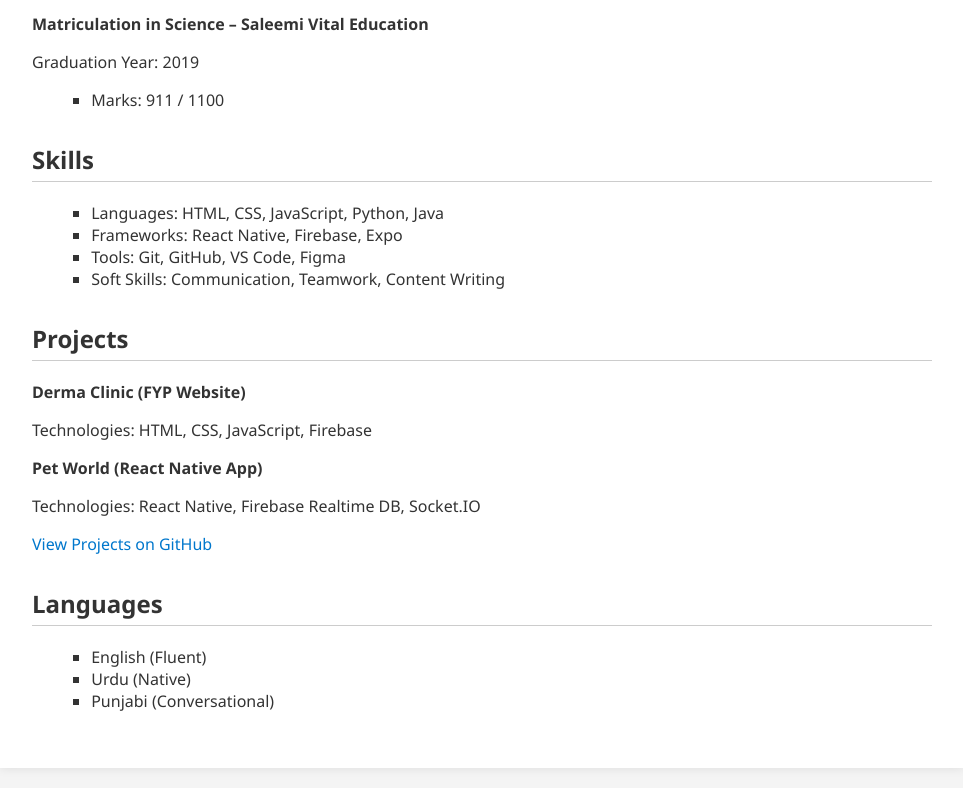
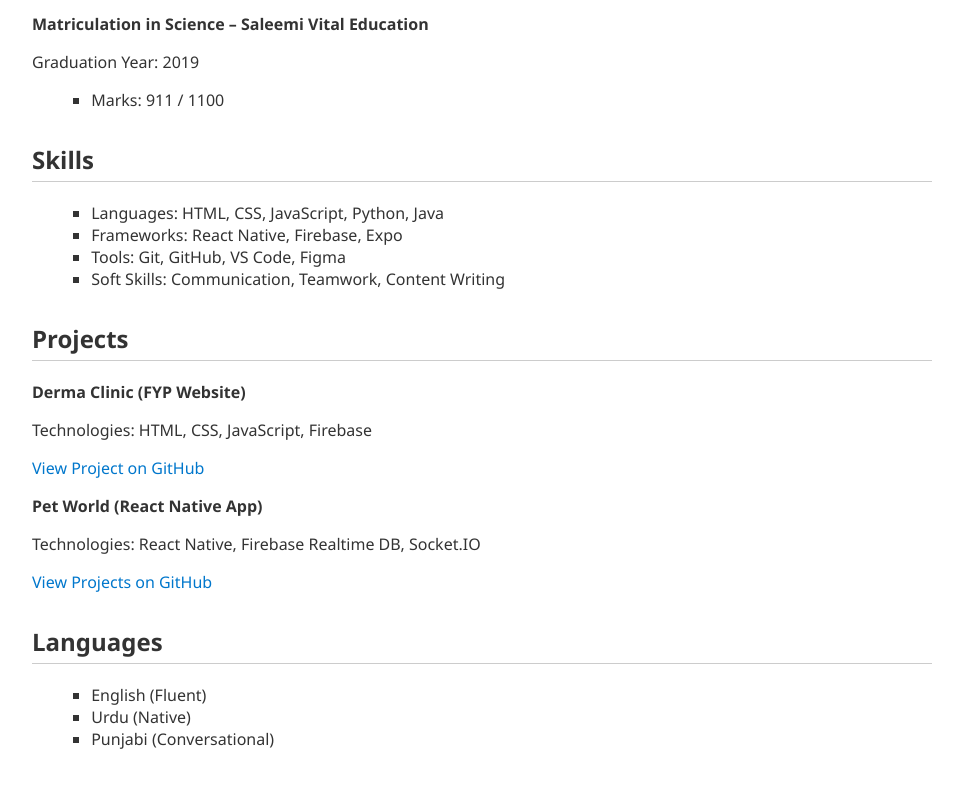
Before and after one commit to ahmar123/my-cv, a plain HTML site: page index.html in a window 1280 px wide. Shown: the part 735-1523 px from the top of the page, without its empty margins (158-1121 px from the left). Drawn offline with Linux system fonts and the light colour scheme.

Commit message:
Update index.html

```diff
--- a/index.html
+++ b/index.html
@@ -135,6 +135,8 @@
       <div class="project">
         <p class="sub-title">Derma Clinic (FYP Website)</p>
         <p>Technologies: HTML, CSS, JavaScript, Firebase</p>
+
+         <p><a href="https://github.com/ahmar123/Derma-Clinic" target="_blank">View Project on GitHub</a></p>
       </div>
 
       <div class="project">
```
